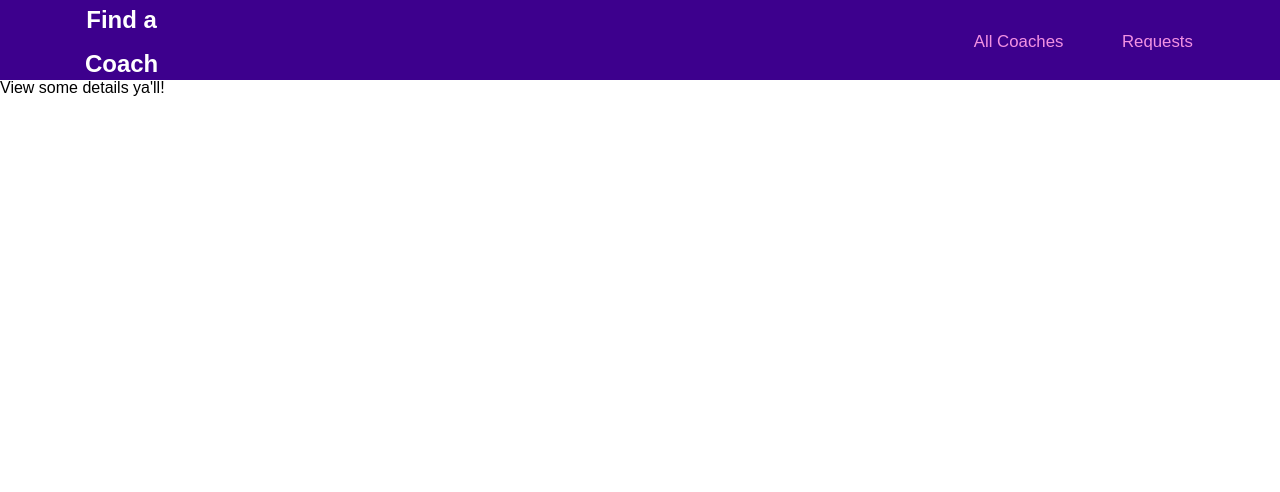
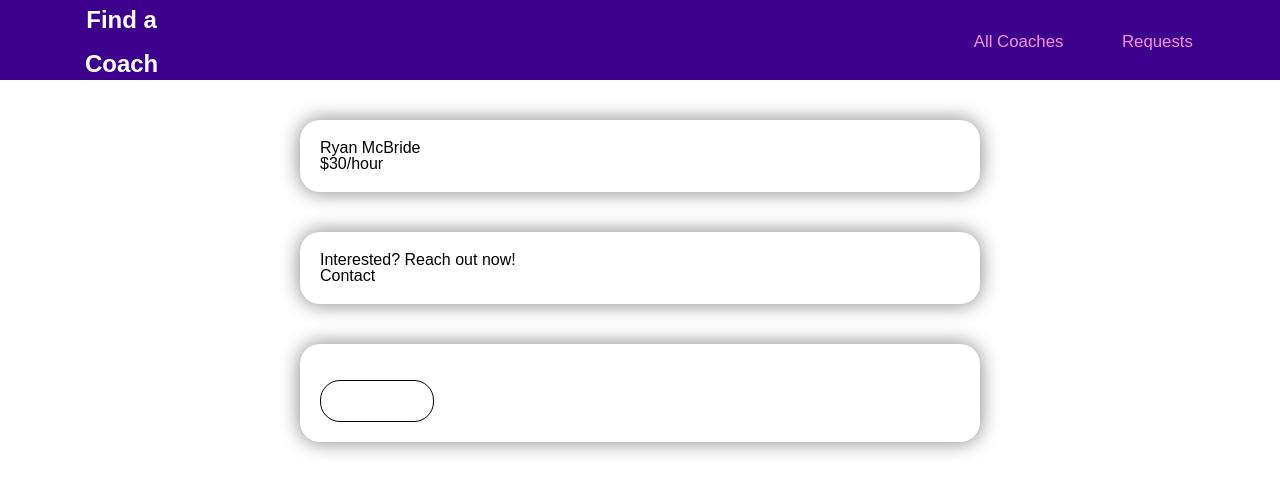
Before and after one commit to mr-ryan12/find_a_coach, a Vue app: page /coaches/1/details in a window 1280 px wide. Shown: the top 492 px of the page. Built offline with nearby package versions, Linux system fonts and the light colour scheme; a web font is replaced by a local one.

Commit message:
Add details containers

```diff
--- a/src/components/ViewDetails.vue
+++ b/src/components/ViewDetails.vue
@@ -1,3 +1,25 @@
 <template>
-  <h2>View some details ya'll!</h2>
+  <base-container>
+    <h2>Ryan McBride</h2>
+    <p>$30/hour</p>
+  </base-container>
+  <base-container>
+    <h2>Interested? Reach out now!</h2>
+    <a>Contact</a>
+  </base-container>
+  <base-container>
+    <base-topic></base-topic>
+  </base-container>
 </template>
+
+<script>
+import BaseContainer from '../ui/BaseContainer'
+import BaseTopic from '../ui/BaseTopic'
+
+export default {
+  components: {
+    BaseContainer,
+    BaseTopic
+  }
+}
+</script>
```
